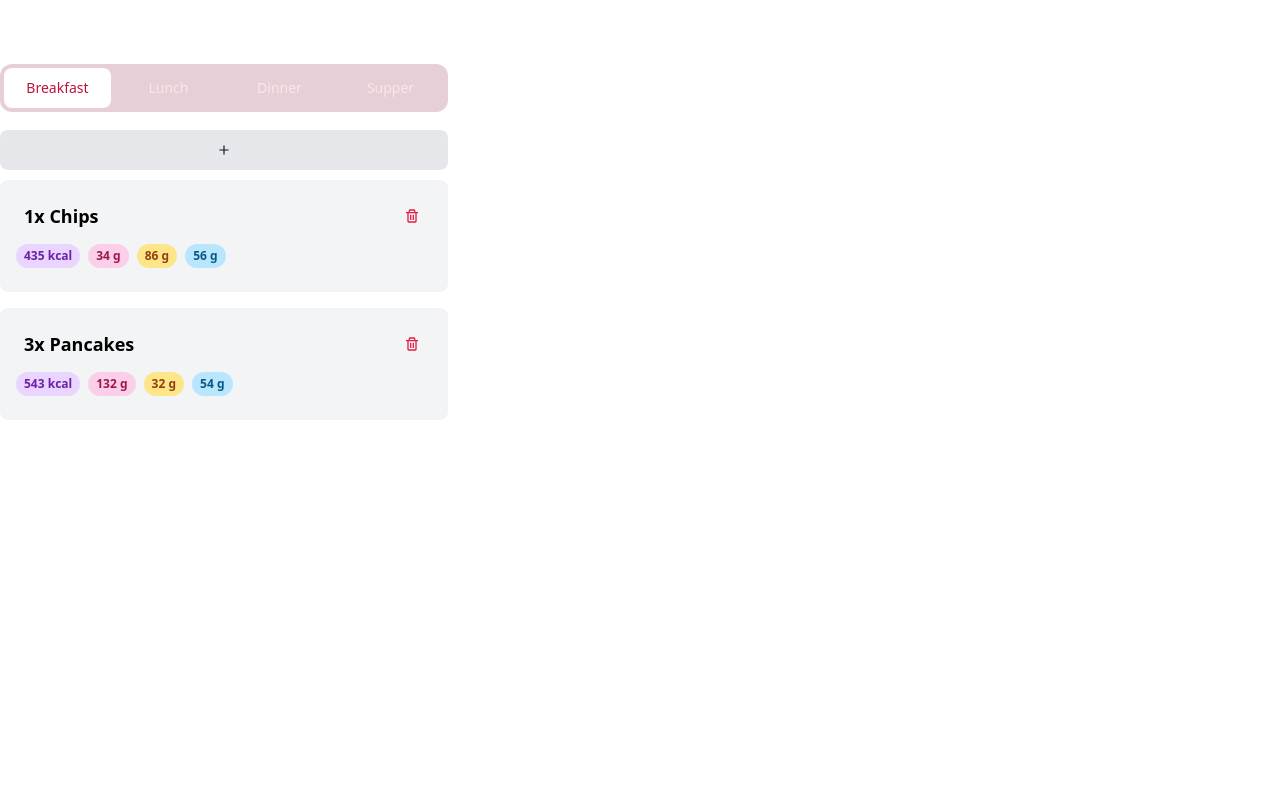
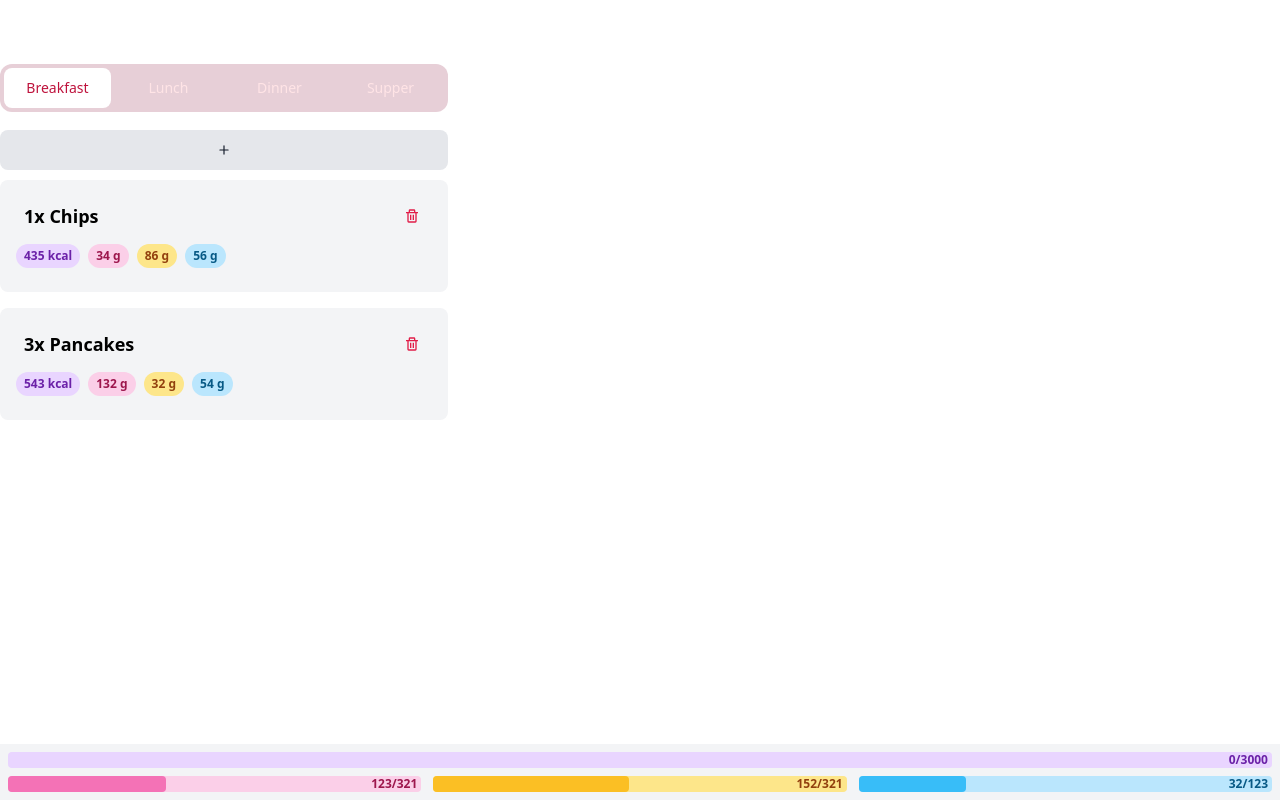
Before and after one commit to davve5/fitlit, a Next.js app: page /components in a window 1280 px wide. Built offline with nearby package versions, Linux system fonts and the light colour scheme; what @tailwindcss/typography would draw is missing.

Commit message:
Bottom progress bars section

```diff
--- a/src/components/Chip/Chip.tsx
+++ b/src/components/Chip/Chip.tsx
@@ -1,13 +1,11 @@
 import clsx from 'clsx';
 import React from 'react';
 
-interface ChipProps {
+const Chip: React.FC<{
   color: string;
   children: React.ReactNode;
   className?: string;
-}
-
-const Chip = ({ children, color, className }: ChipProps) => {
+}> = ({ children, color, className }) => {
   return (
     <span
       className={clsx(
@@ -20,6 +18,6 @@ const Chip = ({ children, color, className }: ChipProps) => {
       {children}
     </span>
   );
-}
+};
 
 export default Chip;
--- /dev/null
+++ b/src/components/Progress/Progress.tsx
@@ -0,0 +1,56 @@
+import clsx from 'clsx';
+import React from 'react';
+
+export const progressColors = {
+  carbs: {
+    empty: 'bg-carbs-200',
+    filled: 'bg-carbs-400',
+    text: 'text-carbs-800',
+  },
+  fats: {
+    empty: 'bg-fats-200',
+    filled: 'bg-fats-400',
+    text: 'text-fats-800',
+  },
+  kcal: {
+    empty: 'bg-kcal-200',
+    filled: 'bg-kcal-400',
+    text: 'text-kcal-800',
+  },
+  proteins: {
+    empty: 'bg-proteins-200',
+    filled: 'bg-proteins-400',
+    text: 'text-proteins-800',
+  },
+} as const;
+
+const Progress: React.FC<{
+  current: number;
+  max: number;
+  color: keyof typeof progressColors;
+  className?: string;
+}> = ({ current, max, color, className }) => {
+  const { empty, filled, text } = progressColors[color];
+
+  const progress = Math.max(Math.min(current / max, 1) * 100, 0);
+
+  return (
+    <div className={className}>
+      <span className={clsx('flex h-3.5 md:h-4 rounded relative', empty)}>
+        <span
+          style={{
+            width: `${progress}%`,
+          }}
+          className={clsx('rounded', filled)}
+        />
+        <span
+          className={clsx('absolute right-1 top-0 font-semibold text-xs', text)}
+        >
+          {current}/{max}
+        </span>
+      </span>
+    </div>
+  );
+};
+
+export default Progress;
--- a/src/pages/components.tsx
+++ b/src/pages/components.tsx
@@ -3,6 +3,7 @@ import React from 'react';
 
 import Layout from '@/components/Layouts/Layout';
 import MealsList from '@/components/MealsList/MealsList';
+import Progress from '@/components/Progress/Progress';
 
 export type Macronutrient = {
   type: 'kcal' | 'proteins' | 'fats' | 'carbs';
@@ -125,7 +126,18 @@ const Components: React.FC = () => {
       <div className='w-full max-w-md px-2 py-16 sm:px-0'>
         <MealsList categories={categories} />
       </div>
-      <section className={clsx}></section>
+      <section
+        className={clsx(
+          'fixed bottom-0 left-0 w-full bg-gray-100 p-2 space-y-2'
+        )}
+      >
+        <Progress color='kcal' current={0} max={3000} />
+        <div className='grid grid-cols-3 gap-3'>
+          <Progress color='proteins' current={123} max={321} />
+          <Progress color='fats' current={152} max={321} />
+          <Progress color='carbs' current={32} max={123} />
+        </div>
+      </section>
     </Layout>
   );
 };
```
Also changed, not shown: 1 other file (tests, documents, lock files or other folders). Lines whose indentation alone changed are shown as unchanged.
